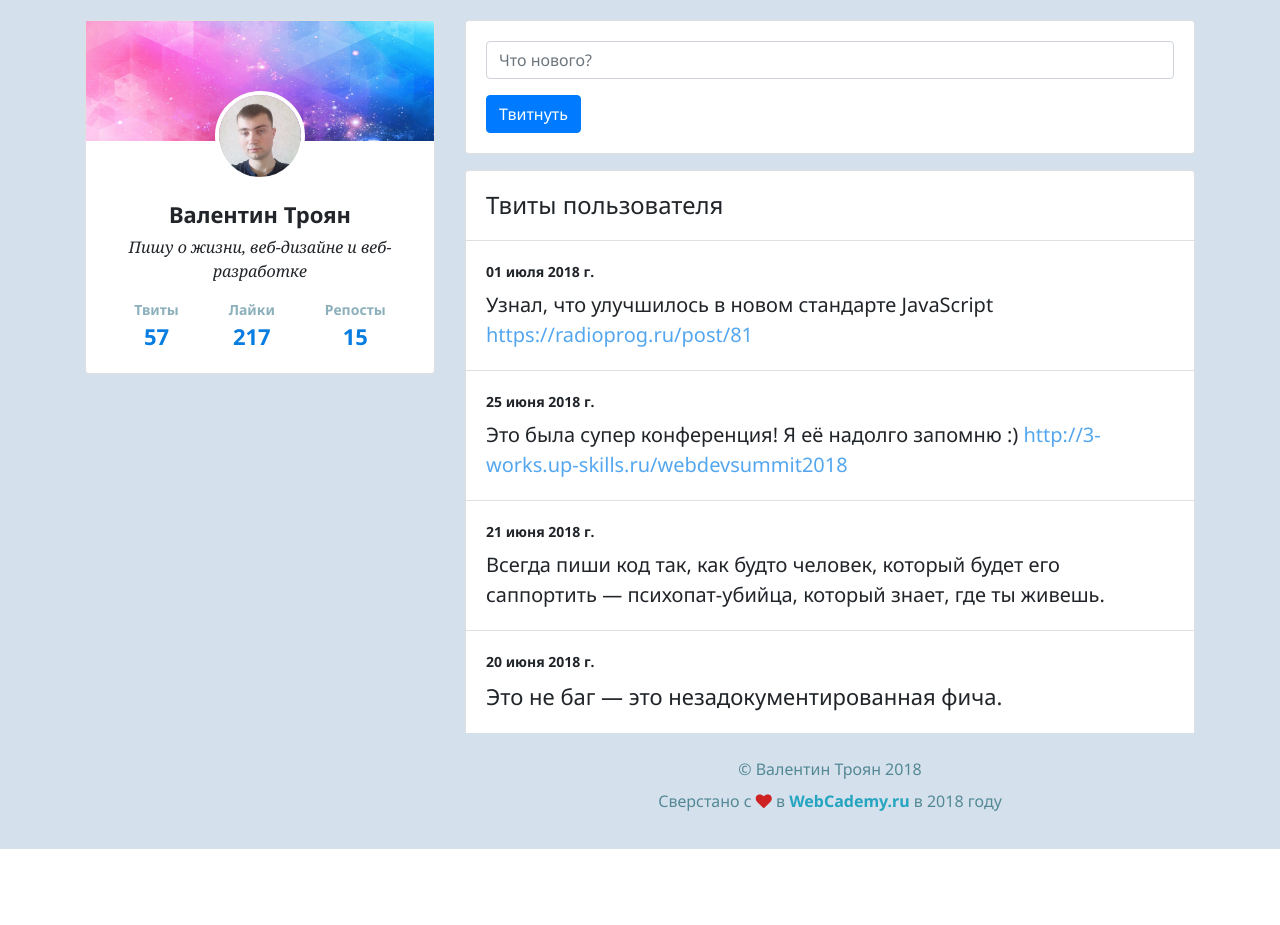
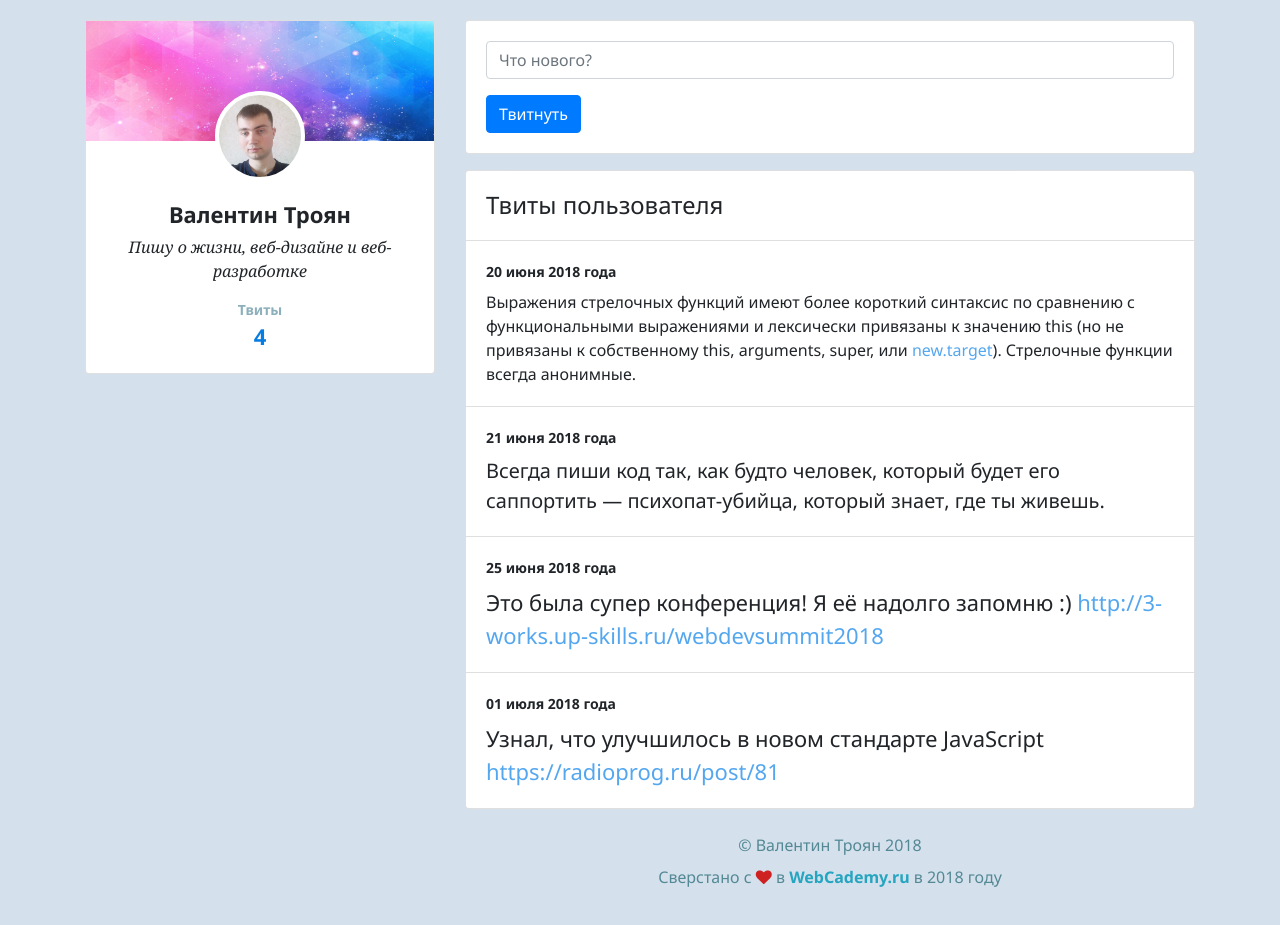
Before and after one commit to LeoValik/AnalogTwitterIntensiv, a PHP site: page / in a window 1280 px wide. Before the commit the page ends 849 px from the top, so only its background shows below. Run offline with PHP 8.4, Linux system fonts and the light colour scheme.

Commit message:
Frontend часть Twitter

```diff
--- a/project/app/css/main.css
+++ b/project/app/css/main.css
@@ -59,6 +59,11 @@ body {
   font-size: 22px;
   font-weight: 600;
 }
+.card-title-only {
+  padding: 1.25rem;
+  border-bottom: 0px;
+  border-radius: 0.25rem 0.25rem 0 0;
+}
 .tweet-card {
   padding: 1.25rem;
   border-radius: 0;
--- a/project/app/index.html
+++ b/project/app/index.html
@@ -31,8 +31,8 @@
 						<ul class="stats">
 							<li class="stats-item">
 								<b class="stats-title">Твиты</b>
-								<b class="stats-count">57</b>
-							</li>
+								<b class="stats-count" id="tweetsCounter"></b>
+							</li>		<!--
 							<li class="stats-item">
 								<b class="stats-title">Лайки</b>
 								<b class="stats-count">217</b>
@@ -40,7 +40,7 @@
 							<li class="stats-item">
 								<b class="stats-title">Репосты</b>
 								<b class="stats-count">15</b>
-							</li>
+							</li>		-->
 						</ul>
 
 
@@ -57,11 +57,11 @@
 				<!--Make a tweet-->
 				<div class="card mb-3">
 					<div class="card-body">
-						<form>
+						<form id="postNewTweet">
 						  <div class="form-group">
 
 
-						    <input type="text" class="form-control" id="exampleInputEmail1" placeholder="Что нового?">
+						    <input type="text" class="form-control" id="tweetText" placeholder="Что нового?">
 
 						  </div>
 
@@ -72,72 +72,20 @@
 				<!-- // Make a tweet-->
 
 
-				<div class="card tweet-card tweet-card-rounded-top">
+				<div class="card card-title-only tweet-card-rounded-top">
 					<div class="h4 mb-0">Твиты пользователя</div>
 				</div>
 
-					<!-- Single Tweet -->
 
-					<div class="card tweet-card">
-						<div class="tweet-date">01 июля 2018 г.</div>
-						<div class="tweet-text font-size-normal">
-							<p>Узнал, что улучшилось в новом стандарте JavaScript <a href="https://radioprog.ru/post/81">https://radioprog.ru/post/81</a></p>
-						</div>
+					<!-- Tweets List -->
 
+					<div id="tweetsList">
 
 
 					</div>
 
-					<!-- // Single Tweet -->
+					<!-- // Tweets List -->
 
-
-					<!-- Single Tweet -->
-
-					<div class="card tweet-card">
-						<div class="tweet-date">25 июня 2018 г.</div>
-						<div class="tweet-text font-size-normal">
-							<p>Это была супер конференция! Я её надолго запомню :) <a href="http://3-works.up-skills.ru/webdevsummit2018">http://3-works.up-skills.ru/webdevsummit2018</a></p>
-						</div>
-
-
-
-					</div>
-
-					<!-- // Single Tweet -->
-
-
-
-
-					<!-- Single Tweet -->
-
-					<div class="card tweet-card">
-						<div class="tweet-date">21 июня 2018 г.</div>
-						<div class="tweet-text font-size-normal">
-							<p>Всегда пиши код так, как будто человек, который будет его саппортить — психопат-убийца, который знает, где ты живешь.</p>
-						</div>
-
-
-
-					</div>
-
-					<!-- // Single Tweet -->
-
-
-
-
-					<!-- Single Tweet -->
-
-					<div class="card tweet-card">
-						<div class="tweet-date">20 июня 2018 г.</div>
-						<div class="tweet-text font-size-large">
-							<p>Это не баг — это незадокументированная фича.</p>
-						</div>
-
-
-
-					</div>
-
-					<!-- // Single Tweet -->
 
 					<!-- Footer -->
 
@@ -171,5 +119,6 @@
     <script src="libs/jquery/jquery-3.3.1.min.js"></script>
     <script src="https://cdnjs.cloudflare.com/ajax/libs/popper.js/1.14.3/umd/popper.min.js" integrity="sha384-ZMP7rVo3mIykV+2+9J3UJ46jBk0WLaUAdn689aCwoqbBJiSnjAK/l8WvCWPIPm49" crossorigin="anonymous"></script>
     <script src="libs/bootstrap/js/bootstrap.min.js"></script>
+    <script src="js/main.js"></script>
   </body>
 </html>
--- /dev/null
+++ b/project/app/js/main.js
@@ -0,0 +1,107 @@
+$(document).ready(function() {
+	// Переменные с '$' означают что в них находится jQuery код!
+
+
+	let getDate = function () {
+
+		let d = new Date(),
+			hrs = d.getHours(),
+			min = d.getMinutes(),
+			day = d.getDate(),
+			month = d.getMonth(),
+			year = d.getFullYear();
+
+		let monthArray = new Array("января", "февраля", "марта", "апреля", "мая", "июня", "июля", "августа", "сентября", "октября", "ноября", "декабря");
+
+		if (day <= 9) day = "0" + day; //Чтобы отображалась дата так : 05, 07 и т.д.
+
+
+		let actualDate = `${day} ${monthArray[month]} ${year} года ${hrs} часов ${min} минут`;
+
+		return actualDate;
+	};
+
+	let countTweets = function() {
+		let tweetCounter = $('.tweet-card').length;
+		$('#tweetsCounter').text(tweetCounter);
+	};
+
+
+	//Wraps all URLs in anchor tags with a `href` and `target` inside some given text.
+	// Источник функции - https://gist.github.com/ryansmith94/0fb9f6042c1e0af0d74f
+	var wrapURLs = function (text, new_window) {
+	  var url_pattern = /(?:(?:https?|ftp):\/\/)?(?:\S+(?::\S*)?@)?(?:(?!10(?:\.\d{1,3}){3})(?!127(?:\.\d{1,3}){3})(?!169\.254(?:\.\d{1,3}){2})(?!192\.168(?:\.\d{1,3}){2})(?!172\.(?:1[6-9]|2\d|3[0-1])(?:\.\d{1,3}){2})(?:[1-9]\d?|1\d\d|2[01]\d|22[0-3])(?:\.(?:1?\d{1,2}|2[0-4]\d|25[0-5])){2}(?:\.(?:[1-9]\d?|1\d\d|2[0-4]\d|25[0-4]))|(?:(?:[a-z\x{00a1}\-\x{ffff}0-9]+-?)*[a-z\x{00a1}\-\x{ffff}0-9]+)(?:\.(?:[a-z\x{00a1}\-\x{ffff}0-9]+-?)*[a-z\x{00a1}\-\x{ffff}0-9]+)*(?:\.(?:[a-z\x{00a1}\-\x{ffff}]{2,})))(?::\d{2,5})?(?:\/[^\s]*)?/ig;
+	  var target = (new_window === true || new_window == null) ? '_blank' : '';
+
+	  return text.replace(url_pattern, function (url) {
+	    var protocol_pattern = /^(?:(?:https?|ftp):\/\/)/i;
+	    var href = protocol_pattern.test(url) ? url : 'http://' + url;
+	    return '<a href="' + href + '" target="' + target + '">' + url + '</a>';
+	  });
+	};
+
+
+	let test = wrapURLs('Узнал, что улучшилось в новом стандарте JavaScript https://radioprog.ru/post/81');
+	console.log(test);
+
+ 	// Функция создания твита
+ 	var createTweet = (date, text) => {
+
+ 		let $tweetBox = $('<div class="card tweet-card">'); // Создаем обертку для твита
+ 		let $tweetDate = $('<div class="tweet-date">').text( date ); // Создаем дату
+ 		let $tweetText = $('<div class="tweet-text">').html( wrapURLs(text) ).wrapInner('<p></p>'); // Создаем контент с Твитом
+
+ 		//Определяем размер текста и подставляем соотвествующий font-size
+ 		let additionalClassName;
+
+ 		if ( text.length < 100 ) {
+ 			additionalClassName = 'font-size-large';
+ 		} else if (text.length > 150 ) {
+ 			additionalClassName = 'font-size-small';
+ 		} else {
+ 			additionalClassName = 'font-size-normal';
+ 		}
+
+ 		$tweetText.addClass(additionalClassName);
+
+ 		$tweetBox.append($tweetDate).append($tweetText); // Получаем разметку твита с датой и текстом твита
+ 		$('#tweetsList').prepend($tweetBox);
+ 		countTweets();
+ 	};
+
+	let tweetsBase = [
+		{
+			date: '01 июля 2018 года',
+			text: 'Узнал, что улучшилось в новом стандарте JavaScript https://radioprog.ru/post/81'
+		},
+		{
+			date: '25 июня 2018 года',
+			text: 'Это была супер конференция! Я её надолго запомню :) http://3-works.up-skills.ru/webdevsummit2018'
+		},
+		{
+			date: '21 июня 2018 года',
+			text: 'Всегда пиши код так, как будто человек, который будет его саппортить — психопат-убийца, который знает, где ты живешь.'
+		},
+		{
+			date: '20 июня 2018 года',
+			text: 'Выражения стрелочных функций имеют более короткий синтаксис по сравнению с функциональными выражениями и лексически привязаны к значению this (но не привязаны к собственному this, arguments, super, или new.target). Стрелочные функции всегда анонимные.'
+		}
+	];
+
+
+	tweetsBase.forEach( function(tweet) {
+		//console.log(tweet.date);
+		//console.log(tweet.text);
+		createTweet(tweet.date, tweet.text);
+	});
+
+	// Форма отправка твита
+	$('#postNewTweet').on('submit', function(e) {
+		e.preventDefault(); //Отменяем отправку формы
+		let tweetText = $('#tweetText').val(); //Получаем текст нашего твита
+		createTweet( getDate(), tweetText);
+		$('#tweetText').val('');
+
+	});
+
+});
--- a/project/app/less/blocks/_tweet-card.less
+++ b/project/app/less/blocks/_tweet-card.less
@@ -1,3 +1,9 @@
+.card-title-only{
+	padding: 1.25rem;
+	border-bottom: 0px;
+	border-radius: 0.25rem 0.25rem 0 0;
+}
+
 .tweet-card{
 	padding: 1.25rem;
 	border-radius: 0;
--- a/project/gulpfile.js
+++ b/project/gulpfile.js
@@ -13,6 +13,7 @@ gulp.task('server', ['less'], function() {
 	});
 
 	gulp.watch('app/**/*.html').on('change', browserSync.reload);
+	gulp.watch('app/**/*.js').on('change', browserSync.reload);
 	gulp.watch('app/**/*.less', ['less']);
 
 });
```
